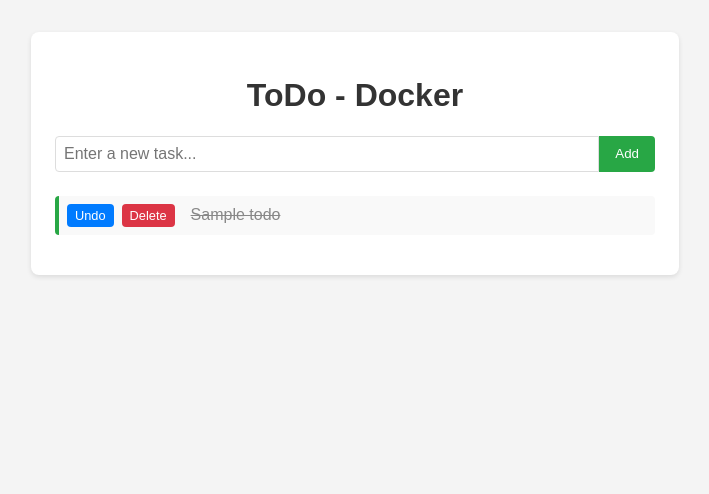
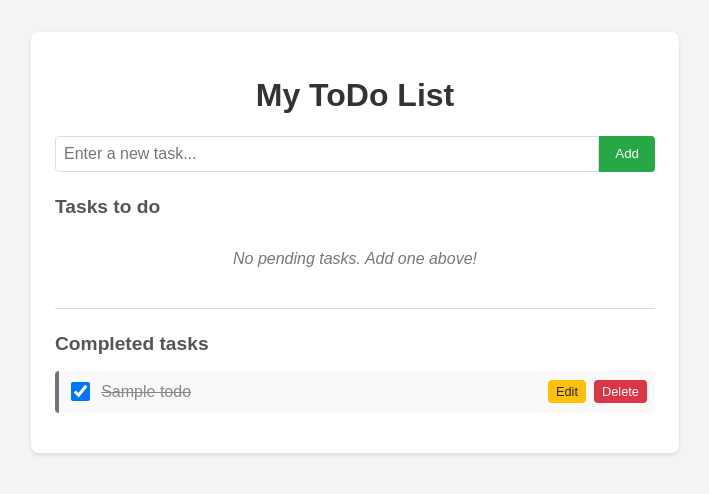
Before and after one commit to jakegithub24/ToDo-App-Docker, a Flask app: page / in a window 1280 px wide. Shown: the top 494 px of the page, without its empty margins (285-994 px from the left). Run offline with Flask 3, Linux system fonts and the light colour scheme; tables that the repository leaves empty hold one stand-in row (values such as "Sample post").

Commit message:
Updated UI/UX with added 'Edit task' feature.

```diff
--- a/flask-app/app.py
+++ b/flask-app/app.py
@@ -30,7 +30,8 @@ with app.app_context():
 # --- Frontend routes ---
 @app.route('/')
 def index():
-    todos = Todo.query.all()
+    # Order by id descending so newest tasks appear first
+    todos = Todo.query.order_by(Todo.id.desc()).all()
     return render_template('index.html', todos=todos)
 
 @app.route('/add', methods=['POST'])
@@ -42,7 +43,6 @@ def add_todo_form():
         db.session.commit()
     return redirect(url_for('index'))
 
-# NEW: Toggle completion status
 @app.route('/complete/<int:todo_id>', methods=['POST'])
 def complete_todo(todo_id):
     todo = Todo.query.get_or_404(todo_id)
@@ -50,7 +50,15 @@ def complete_todo(todo_id):
     db.session.commit()
     return redirect(url_for('index'))
 
-# NEW: Delete a task
+@app.route('/edit/<int:todo_id>', methods=['POST'])
+def edit_todo(todo_id):
+    todo = Todo.query.get_or_404(todo_id)
+    new_title = request.form.get('title')
+    if new_title:
+        todo.title = new_title
+        db.session.commit()
+    return redirect(url_for('index'))
+
 @app.route('/delete/<int:todo_id>', methods=['POST'])
 def delete_todo(todo_id):
     todo = Todo.query.get_or_404(todo_id)
--- a/flask-app/static/style.css
+++ b/flask-app/static/style.css
@@ -46,6 +46,12 @@ h1 {
     background-color: #218838;
 }
 
+.tasks-section h2 {
+    font-size: 1.2rem;
+    color: #555;
+    margin: 1rem 0 0.5rem;
+}
+
 .todo-list {
     list-style: none;
     padding: 0;
@@ -54,12 +60,36 @@ h1 {
 .todo-item {
     display: flex;
     align-items: center;
-    justify-content: space-between;
     background: #f9f9f9;
     margin: 0.5rem 0;
     padding: 0.5rem;
     border-radius: 4px;
     border-left: 4px solid #28a745;
+}
+
+/* For completed tasks, use a different left border color */
+.completed-list .todo-item {
+    border-left-color: #6c757d;
+}
+
+.checkbox-form {
+    margin-right: 0.5rem;
+}
+
+.task-checkbox {
+    width: 1.2rem;
+    height: 1.2rem;
+    cursor: pointer;
+}
+
+.todo-title {
+    flex: 1;
+    font-size: 1rem;
+}
+
+.todo-title.completed {
+    text-decoration: line-through;
+    color: #888;
 }
 
 .todo-actions {
@@ -71,7 +101,7 @@ h1 {
     display: inline;
 }
 
-.btn-complete, .btn-delete {
+.btn-edit, .btn-delete {
     padding: 0.25rem 0.5rem;
     border: none;
     border-radius: 4px;
@@ -79,13 +109,13 @@ h1 {
     font-size: 0.8rem;
 }
 
-.btn-complete {
-    background-color: #007bff;
-    color: white;
+.btn-edit {
+    background-color: #ffc107;
+    color: #212529;
 }
 
-.btn-complete:hover {
-    background-color: #0056b3;
+.btn-edit:hover {
+    background-color: #e0a800;
 }
 
 .btn-delete {
@@ -97,19 +127,16 @@ h1 {
     background-color: #c82333;
 }
 
-.todo-title {
-    flex: 1;
-    margin-left: 1rem;
-    font-size: 1rem;
-}
-
-.todo-title.completed {
-    text-decoration: line-through;
-    color: #888;
-}
-
 .empty {
     text-align: center;
     color: #777;
     font-style: italic;
+    padding: 1rem;
 }
+
+.section-divider {
+    margin: 1.5rem 0;
+    border: none;
+    height: 1px;
+    background: #ddd;
+}
--- a/flask-app/templates/index.html
+++ b/flask-app/templates/index.html
@@ -8,34 +8,78 @@
 </head>
 <body>
     <div class="container">
-        <h1>ToDo - Docker</h1>
+        <h1>My ToDo List</h1>
 
         <form action="/add" method="POST" class="todo-form">
             <input type="text" name="title" placeholder="Enter a new task..." required>
             <button type="submit">Add</button>
         </form>
 
+        <!-- Incomplete tasks section -->
+        <div class="tasks-section">
+            <h2>Tasks to do</h2>
             <ul class="todo-list">
-            {% for todo in todos %}
-                <li class="todo-item">
+                {% for todo in todos if not todo.completed %}
+                    <li class="todo-item" data-id="{{ todo.id }}">
+                        <form action="/complete/{{ todo.id }}" method="POST" class="checkbox-form">
+                            <input type="checkbox" class="task-checkbox" {% if todo.completed %}checked{% endif %} onchange="this.form.submit()">
+                        </form>
+                        <span class="todo-title">{{ todo.title }}</span>
                         <div class="todo-actions">
-                        <form action="/complete/{{ todo.id }}" method="POST" class="inline-form">
-                            <button type="submit" class="btn-complete">
-                                {% if todo.completed %}Undo{% else %}Complete{% endif %}
-                            </button>
-                        </form>
+                            <button class="btn-edit" onclick="editTask({{ todo.id }}, {{ todo.title|tojson }})">Edit</button>
                             <form action="/delete/{{ todo.id }}" method="POST" class="inline-form">
                                 <button type="submit" class="btn-delete">Delete</button>
                             </form>
                         </div>
-                    <span class="todo-title {% if todo.completed %}completed{% endif %}">
-                        {{ todo.title }}
-                    </span>
                     </li>
                 {% else %}
-                <li class="empty">No tasks yet. Add one above!</li>
+                    <li class="empty">No pending tasks. Add one above!</li>
                 {% endfor %}
             </ul>
         </div>
+
+        {% if todos|selectattr('completed')|list %}
+            <hr class="section-divider">
+            <div class="tasks-section">
+                <h2>Completed tasks</h2>
+                <ul class="todo-list completed-list">
+                    {% for todo in todos if todo.completed %}
+                        <li class="todo-item" data-id="{{ todo.id }}">
+                            <form action="/complete/{{ todo.id }}" method="POST" class="checkbox-form">
+                                <input type="checkbox" class="task-checkbox" checked onchange="this.form.submit()">
+                            </form>
+                            <span class="todo-title completed">{{ todo.title }}</span>
+                            <div class="todo-actions">
+                                <button class="btn-edit" onclick="editTask({{ todo.id }}, {{ todo.title|tojson }})">Edit</button>
+                                <form action="/delete/{{ todo.id }}" method="POST" class="inline-form">
+                                    <button type="submit" class="btn-delete">Delete</button>
+                                </form>
+                            </div>
+                        </li>
+                    {% endfor %}
+                </ul>
+            </div>
+        {% endif %}
+    </div>
+
+    <script>
+        function editTask(taskId, currentTitle) {
+            const newTitle = prompt("Edit task:", currentTitle);
+            if (newTitle && newTitle.trim() !== "") {
+                fetch(`/edit/${taskId}`, {
+                    method: 'POST',
+                    headers: {
+                        'Content-Type': 'application/x-www-form-urlencoded',
+                    },
+                    body: `title=${encodeURIComponent(newTitle)}`
+                }).then(() => {
+                    location.reload();  // Reload the page to reflect changes
+                }).catch(err => {
+                    console.error('Error updating task:', err);
+                    alert('Failed to update task.');
+                });
+            }
+        }
+    </script>
 </body>
 </html>
```
Lines whose indentation alone changed are shown as unchanged.
